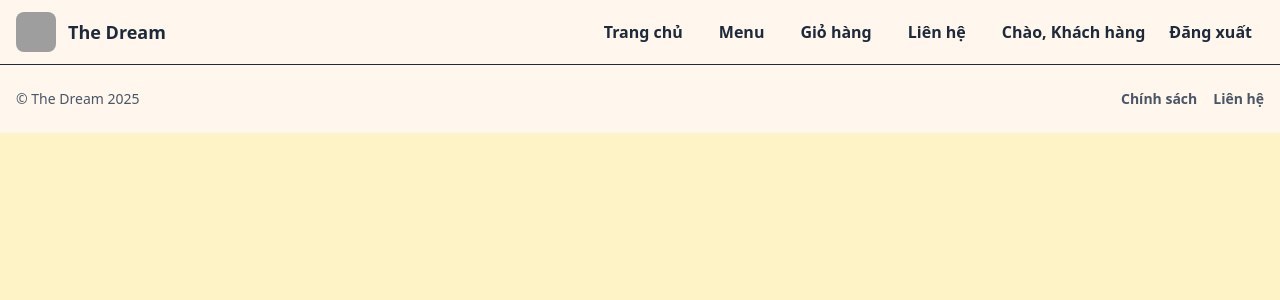
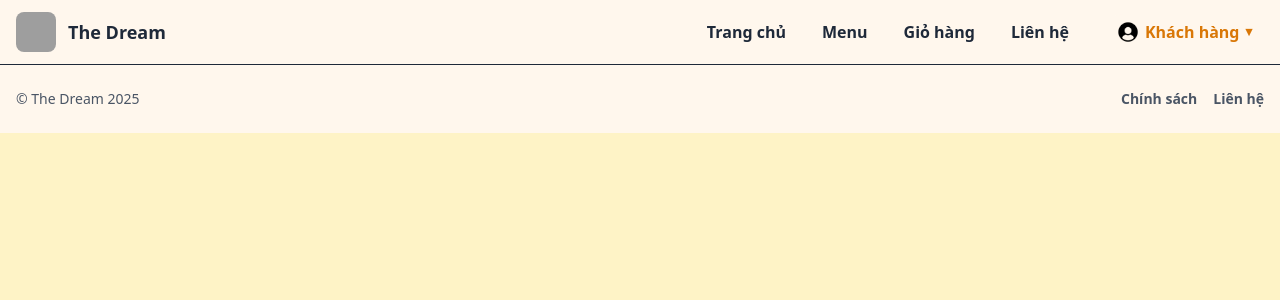
Before and after one commit to quangkhoa11/CafeShop, a PHP site: page /index.php?page=header in a window 1280 px wide. Shown: the top 300 px of the page. Run offline with PHP 8.4, Linux system fonts and the light colour scheme; the visitor is signed in with stand-in values (Sample User, id 1); data that the repository does not hold is empty; style sheets or scripts are compiled from the project's sources; grey boxes are pictures that could not be loaded.

Commit message:
style(header): CSS

```diff
--- a/assets/header.php
+++ b/assets/header.php
@@ -4,6 +4,7 @@
     <meta charset="utf-8" />
     <meta name="viewport" content="width=device-width, initial-scale=1" />
     <link rel="stylesheet" href="./src/output.css" />
+    <link rel="stylesheet" href="assets/css/header.css">
   </head>
   <body class="bg-amber-100 text-gray-800">
     <div class="min-h-screen flex flex-col">
@@ -26,15 +27,37 @@
                     $sql = "SELECT tenkh FROM khachhang WHERE idkh = $idkh";
                     $result = $db->xuatdulieu($sql);
                     $tenkh = ($result && count($result) > 0) ? $result[0]['tenkh'] : 'Khách hàng';
-
-                    echo '<div><b>Chào, </b><a href="index.php?page=customer" class="font-semibold hover:underline">'
-                        . htmlspecialchars($tenkh) . '</a></div>';
-                    echo '<a href="index.php?page=dangxuat" class="font-semibold pr-3">Đăng xuất</a>';
+                ?>
+                    <div class="user-dropdown">
+                        <button class="user-btn">
+                            <img src="./assets/images/icon.png" alt="user" class="user-icon">
+                            <span class="user-name"><?= htmlspecialchars($tenkh) ?></span>
+                            <span class="arrow">&#9662;</span>
+                        </button>
+                        <div class="dropdown-content">
+                            <a href="index.php?page=customer">Thông tin cá nhân</a>
+                            <a href="index.php?page=password">Đổi mật khẩu</a>
+                            <a href="index.php?page=dangxuat" class="logout">Đăng xuất</a>
+                        </div>
+                    </div>
+                <?php
                 } else {
-                    echo '<a href="index.php?page=login" class="font-semibold pr-3">Đăng nhập</a>';
-                    echo '<a href="index.php?page=register" class="font-semibold pr-3">Đăng ký</a>';
+                ?>
+                    <div class="user-dropdown">
+                        <button class="user-btn">
+                            <img src="./assets/images/icon_setting.png" alt="user" class="user-icon">
+                            <span class="user-name"><?= htmlspecialchars($tenkh) ?></span>
+                            <span class="arrow">&#9662;</span>
+                        </button>
+                        <div class="dropdown-content">
+                            <a href="index.php?page=login">Đăng nhập</a>
+                            <a href="index.php?page=register">Đăng ký</a>
+                        </div>
+                    </div>
+                <?php
                 }
                 ?>
+
             </nav>
           </div>
         </div>
```
